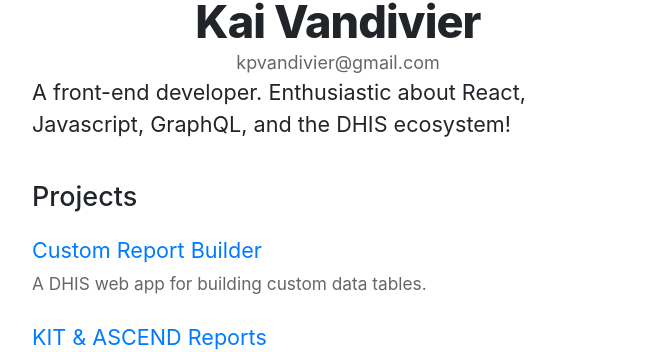
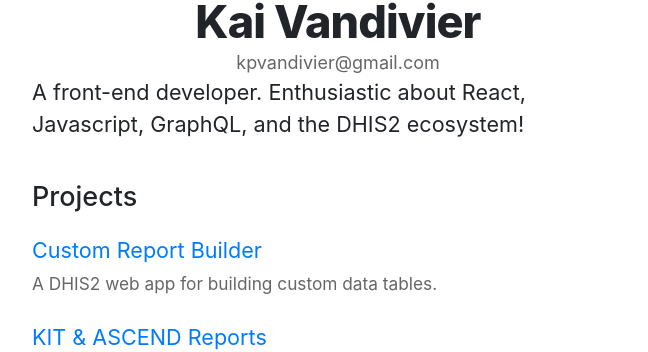
Before and after one commit to KaiVandivier/portfolio-site, a Next.js app: page / in a window 1280 px wide. Shown: the part 221-573 px from the top of the page, without its empty margins (302-950 px from the left). Built offline with nearby package versions, Linux system fonts and the light colour scheme.

Commit message:
fix: dhis -> dhis2

```diff
--- a/pages/index.js
+++ b/pages/index.js
@@ -12,7 +12,7 @@ export default function Home({ allPostsData, allProjectsData }) {
         <title>{siteTitle}</title>
       </Head>
       <section className={utilStyles.headingMd}>
-        <p>A front-end developer. Enthusiastic about React, Javascript, GraphQL, and the DHIS ecosystem!</p>
+        <p>A front-end developer. Enthusiastic about React, Javascript, GraphQL, and the DHIS2 ecosystem!</p>
       </section>
       <section className={`${utilStyles.headingMd} ${utilStyles.padding1px}`}>
         <h2 className={utilStyles.headingLg}>Projects</h2>
--- a/projects/ascend.md
+++ b/projects/ascend.md
@@ -17,7 +17,7 @@ description: 'Multi-featured HTML-based reports for DHIS2.'
 
 These are a group of reports for the KIT and ASCEND organisations which are designed to display analytics data which require custom handling and several dynamic features.
 
-Each cell requires a different data item to be queried from the DHIS analytics API, and some require custom logic, for example to be the greater of two other cells. Other cells require complex analytics queries and processing, for example to sum an indicator value across multiple programs, but only count one value from each of the smallest levels of organization units across all the programs (i.e. if an area responded with values to multiple different programs, only the largest of those responses from that area is counted toward the national or global sum).
+Each cell requires a different data item to be queried from the DHIS2 analytics API, and some require custom logic, for example to be the greater of two other cells. Other cells require complex analytics queries and processing, for example to sum an indicator value across multiple programs, but only count one value from each of the smallest levels of organization units across all the programs (i.e. if an area responded with values to multiple different programs, only the largest of those responses from that area is counted toward the national or global sum).
 
 The reports also feature:
 - A tool for choosing the years and countries for which the table data is queried, then refreshing the table (which was necessary at the time when report parameters in the reports app were not working correctly)
--- a/projects/custom-report-builder.md
+++ b/projects/custom-report-builder.md
@@ -12,7 +12,7 @@ images:
     "/images/custom-report-builder/crb-parameters.png",
     "/images/custom-report-builder/crb-generated.png",
   ]
-description: "A DHIS web app for building custom data tables."
+description: "A DHIS2 web app for building custom data tables."
 ---
 
 [Try a sandbox version here!](https://play.dhis2.org/2.35.0/api/apps/custom-report-builder/index.html#/tables)
@@ -28,7 +28,7 @@ This is a DHIS2 app designed to provide table-building functionality with some t
 
 Read the Instructions for Use [on this page](https://github.com/KaiVandivier/custom-report-builder/blob/master/docs/tables.md).
 
-This app is built using DHIS development tools, including:
+This app is built using DHIS2 development tools, including:
 
 - The app runtime data layer
 - The app service datastore
@@ -36,4 +36,4 @@ This app is built using DHIS development tools, including:
 - Extensive use of the UI libraries
 - Data and period selector components from the analytics library
 
-An alpha version for testing is awaiting approval on the DHIS App Hub.
+An alpha version for testing is awaiting approval on the DHIS2 App Hub.
```
